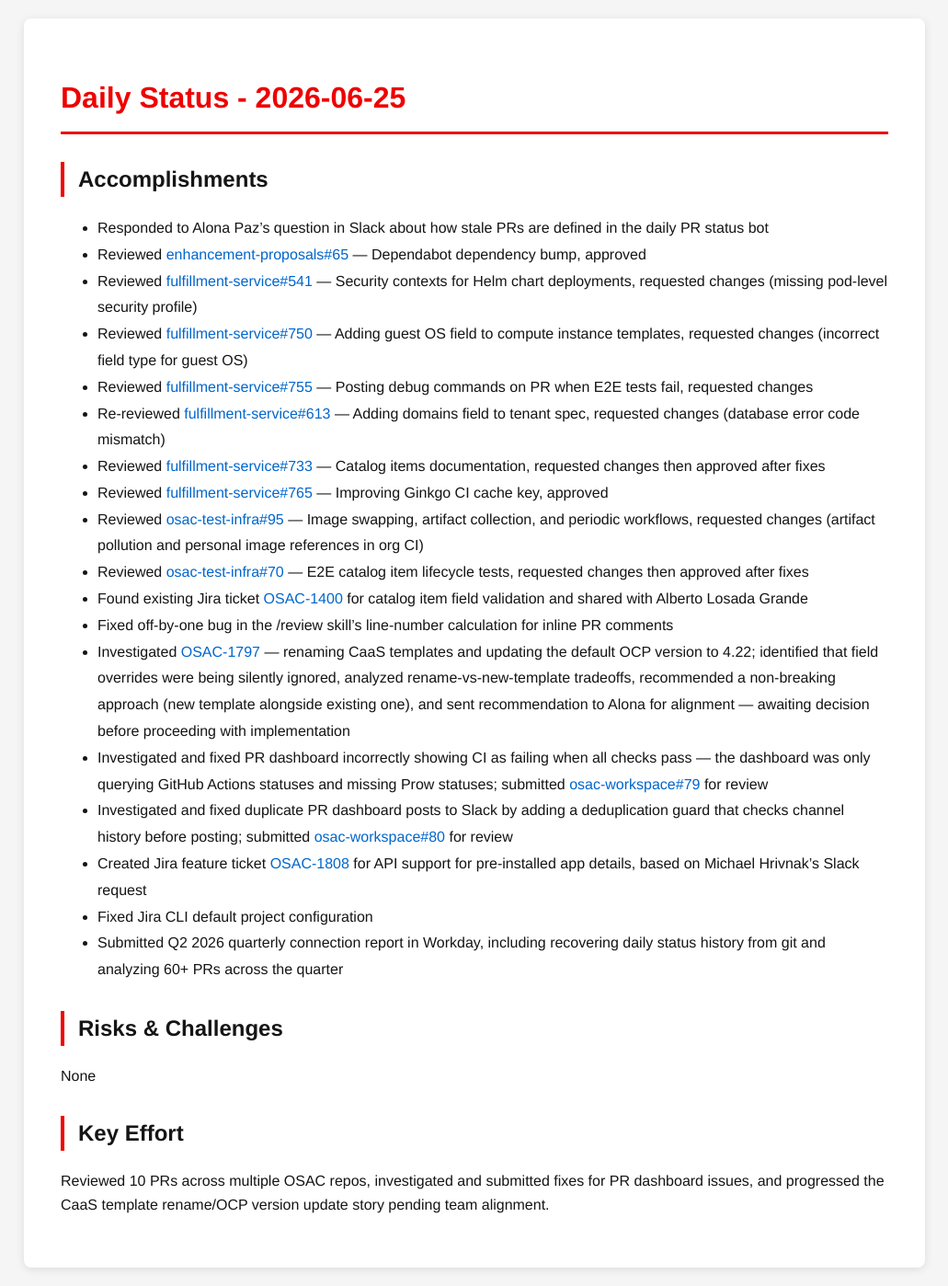
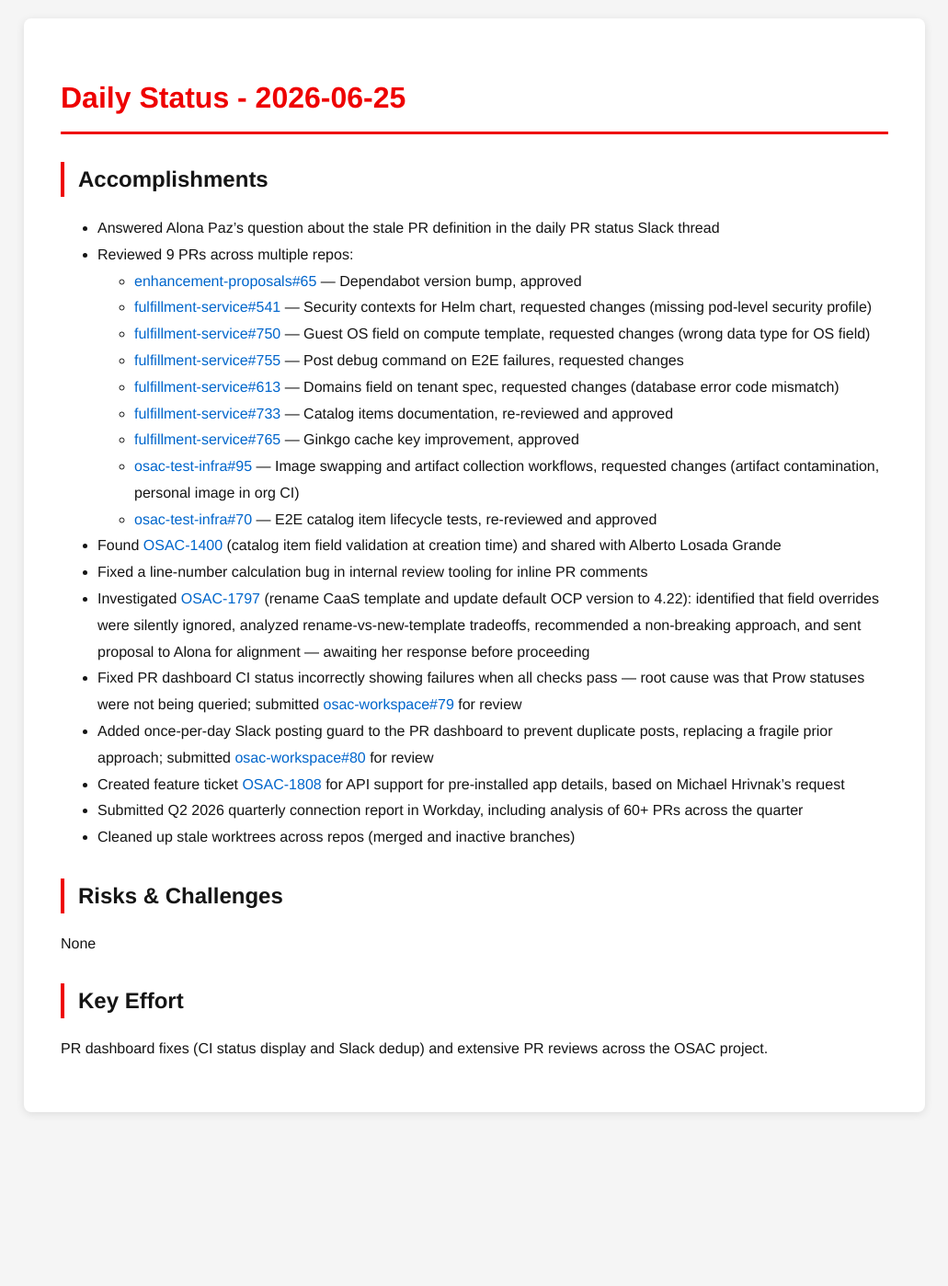
Before and after one commit to tzvatot/daily-status, a Jekyll site: the page built from 2026-06-25.md, in a window 1280 px wide. Shown: the whole page at 92% size, without its empty margins (124-1155 px from the left). Built offline with Jekyll 4.4.1, drawn with Linux system fonts in a browser that asks for light colours; after the commit the page ends 1229 px from its top, so only the background shows below that.

Commit message:
Daily status update - 2026-06-25

```diff
--- a/2026-06-25.md
+++ b/2026-06-25.md
@@ -7,27 +7,28 @@ date: 2026-06-25
 # Daily Status - 2026-06-25
 
 ## Accomplishments
-- Responded to Alona Paz's question in Slack about how stale PRs are defined in the daily PR status bot
-- Reviewed [enhancement-proposals#65](https://github.com/osac-project/enhancement-proposals/pull/65) — Dependabot dependency bump, approved
-- Reviewed [fulfillment-service#541](https://github.com/osac-project/fulfillment-service/pull/541) — Security contexts for Helm chart deployments, requested changes (missing pod-level security profile)
-- Reviewed [fulfillment-service#750](https://github.com/osac-project/fulfillment-service/pull/750) — Adding guest OS field to compute instance templates, requested changes (incorrect field type for guest OS)
-- Reviewed [fulfillment-service#755](https://github.com/osac-project/fulfillment-service/pull/755) — Posting debug commands on PR when E2E tests fail, requested changes
-- Re-reviewed [fulfillment-service#613](https://github.com/osac-project/fulfillment-service/pull/613) — Adding domains field to tenant spec, requested changes (database error code mismatch)
-- Reviewed [fulfillment-service#733](https://github.com/osac-project/fulfillment-service/pull/733) — Catalog items documentation, requested changes then approved after fixes
-- Reviewed [fulfillment-service#765](https://github.com/osac-project/fulfillment-service/pull/765) — Improving Ginkgo CI cache key, approved
-- Reviewed [osac-test-infra#95](https://github.com/osac-project/osac-test-infra/pull/95) — Image swapping, artifact collection, and periodic workflows, requested changes (artifact pollution and personal image references in org CI)
-- Reviewed [osac-test-infra#70](https://github.com/osac-project/osac-test-infra/pull/70) — E2E catalog item lifecycle tests, requested changes then approved after fixes
-- Found existing Jira ticket [OSAC-1400](https://redhat.atlassian.net/browse/OSAC-1400) for catalog item field validation and shared with Alberto Losada Grande
-- Fixed off-by-one bug in the /review skill's line-number calculation for inline PR comments
-- Investigated [OSAC-1797](https://redhat.atlassian.net/browse/OSAC-1797) — renaming CaaS templates and updating the default OCP version to 4.22; identified that field overrides were being silently ignored, analyzed rename-vs-new-template tradeoffs, recommended a non-breaking approach (new template alongside existing one), and sent recommendation to Alona for alignment — awaiting decision before proceeding with implementation
-- Investigated and fixed PR dashboard incorrectly showing CI as failing when all checks pass — the dashboard was only querying GitHub Actions statuses and missing Prow statuses; submitted [osac-workspace#79](https://github.com/osac-project/osac-workspace/pull/79) for review
-- Investigated and fixed duplicate PR dashboard posts to Slack by adding a deduplication guard that checks channel history before posting; submitted [osac-workspace#80](https://github.com/osac-project/osac-workspace/pull/80) for review
-- Created Jira feature ticket [OSAC-1808](https://redhat.atlassian.net/browse/OSAC-1808) for API support for pre-installed app details, based on Michael Hrivnak's Slack request
-- Fixed Jira CLI default project configuration
-- Submitted Q2 2026 quarterly connection report in Workday, including recovering daily status history from git and analyzing 60+ PRs across the quarter
+- Answered Alona Paz's question about the stale PR definition in the daily PR status Slack thread
+- Reviewed 9 PRs across multiple repos:
+  - [enhancement-proposals#65](https://github.com/osac-project/enhancement-proposals/pull/65) — Dependabot version bump, approved
+  - [fulfillment-service#541](https://github.com/osac-project/fulfillment-service/pull/541) — Security contexts for Helm chart, requested changes (missing pod-level security profile)
+  - [fulfillment-service#750](https://github.com/osac-project/fulfillment-service/pull/750) — Guest OS field on compute template, requested changes (wrong data type for OS field)
+  - [fulfillment-service#755](https://github.com/osac-project/fulfillment-service/pull/755) — Post debug command on E2E failures, requested changes
+  - [fulfillment-service#613](https://github.com/osac-project/fulfillment-service/pull/613) — Domains field on tenant spec, requested changes (database error code mismatch)
+  - [fulfillment-service#733](https://github.com/osac-project/fulfillment-service/pull/733) — Catalog items documentation, re-reviewed and approved
+  - [fulfillment-service#765](https://github.com/osac-project/fulfillment-service/pull/765) — Ginkgo cache key improvement, approved
+  - [osac-test-infra#95](https://github.com/osac-project/osac-test-infra/pull/95) — Image swapping and artifact collection workflows, requested changes (artifact contamination, personal image in org CI)
+  - [osac-test-infra#70](https://github.com/osac-project/osac-test-infra/pull/70) — E2E catalog item lifecycle tests, re-reviewed and approved
+- Found [OSAC-1400](https://redhat.atlassian.net/browse/OSAC-1400) (catalog item field validation at creation time) and shared with Alberto Losada Grande
+- Fixed a line-number calculation bug in internal review tooling for inline PR comments
+- Investigated [OSAC-1797](https://redhat.atlassian.net/browse/OSAC-1797) (rename CaaS template and update default OCP version to 4.22): identified that field overrides were silently ignored, analyzed rename-vs-new-template tradeoffs, recommended a non-breaking approach, and sent proposal to Alona for alignment — awaiting her response before proceeding
+- Fixed PR dashboard CI status incorrectly showing failures when all checks pass — root cause was that Prow statuses were not being queried; submitted [osac-workspace#79](https://github.com/osac-project/osac-workspace/pull/79) for review
+- Added once-per-day Slack posting guard to the PR dashboard to prevent duplicate posts, replacing a fragile prior approach; submitted [osac-workspace#80](https://github.com/osac-project/osac-workspace/pull/80) for review
+- Created feature ticket [OSAC-1808](https://redhat.atlassian.net/browse/OSAC-1808) for API support for pre-installed app details, based on Michael Hrivnak's request
+- Submitted Q2 2026 quarterly connection report in Workday, including analysis of 60+ PRs across the quarter
+- Cleaned up stale worktrees across repos (merged and inactive branches)
 
 ## Risks & Challenges
 None
 
 ## Key Effort
-Reviewed 10 PRs across multiple OSAC repos, investigated and submitted fixes for PR dashboard issues, and progressed the CaaS template rename/OCP version update story pending team alignment.
+PR dashboard fixes (CI status display and Slack dedup) and extensive PR reviews across the OSAC project.
```
